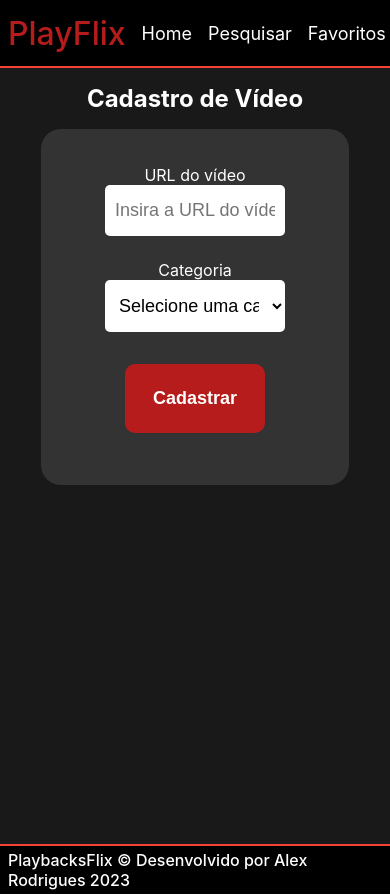
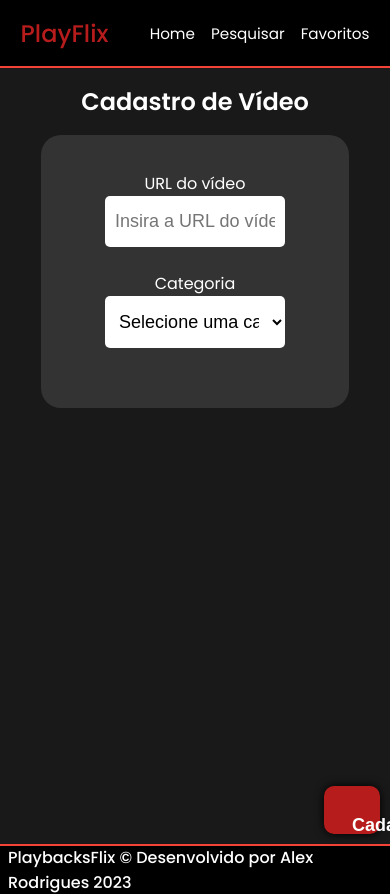
Before and after one commit to Alex-Rodriguess/AleFlix, a React (Create React App) app in the folder app-movies/: page /cadastre in a window 390 px wide. Built offline with nearby package versions, Linux system fonts and the light colour scheme.

Commit message:
botão scroll top button

```diff
--- a/app-movies/public/index.html
+++ b/app-movies/public/index.html
@@ -3,6 +3,9 @@
   <head>
     <meta charset="utf-8" />
     <link rel="icon" href="%PUBLIC_URL%/favicon.png" />
+    <link rel="preconnect" href="https://fonts.googleapis.com">
+<link rel="preconnect" href="https://fonts.gstatic.com" crossorigin>
+<link href="https://fonts.googleapis.com/css2?family=Poppins:wght@400;500;600&display=swap" rel="stylesheet">
     <meta name="viewport" content="width=device-width, initial-scale=1" />
     <meta name="theme-color" content="#000000" />
     <link
--- a/app-movies/src/Pages/Favorites/index.js
+++ b/app-movies/src/Pages/Favorites/index.js
@@ -4,6 +4,7 @@ import Footer from "../../componentes/Footer";
 import Container from "../../componentes/Container";
 import VideoList from "../../componentes/VideoList";
 import { useFavoriteContext } from "../../contexts/Favorites";
+import ScrollToTopButton from "../../componentes/ScrollToTopButton";
 
 function Favorites() {
 
@@ -11,11 +12,12 @@ function Favorites() {
 
   return (
     <>
+      <ScrollToTopButton />
       <Header />
         <Container>
             <section className={styles.favorites}>
                 <h2>Meus Favoritos</h2>
-                { <VideoList videos={favorite} emptyHeading="Sem Favoritos" /> }
+                { <VideoList videos={favorite} emptyHeading= "&#x1F614; Sem Favoritos &#x1F641;" /> }
             </section>
         </Container>
       <Footer />
--- a/app-movies/src/Pages/Home/index.js
+++ b/app-movies/src/Pages/Home/index.js
@@ -8,10 +8,12 @@ import Container from "../../componentes/Container";
 import Footer from "../../componentes/Footer";
 import Header from "../../componentes/Header";
 import Caroussel from "../../componentes/Caroussel";
+import ScrollToTopButton from "../../componentes/ScrollToTopButton";
 
 function Home() {
   return (
     <>
+      <ScrollToTopButton />
       <Header />
       <Banner image="home" />
       <Container>
--- a/app-movies/src/Pages/Search/index.js
+++ b/app-movies/src/Pages/Search/index.js
@@ -4,12 +4,14 @@ import Footer from "../../componentes/Footer";
 import Container from "../../componentes/Container";
 import SearchVideoList from "../../componentes/SearchVideoList";
 import videos from "../../json/dbvideos.json";
+import ScrollToTopButton from "../../componentes/ScrollToTopButton";
 
 
 
 function Search() {
     return(
         <>
+        <ScrollToTopButton />
         <Header />
         <Container>
         <section className={styles.search}>
--- a/app-movies/src/Pages/Watch/Watch.module.css
+++ b/app-movies/src/Pages/Watch/Watch.module.css
@@ -1,4 +1,11 @@
 .watch {
     padding-top: 84px;
+    min-height: 100vh;
+}
 
+@media (max-width: 1024px) {
+    iframe {
+        width: 100%;
+        aspect-ratio: 16/9;
+    }
 }
--- a/app-movies/src/Pages/Watch/index.js
+++ b/app-movies/src/Pages/Watch/index.js
@@ -5,6 +5,7 @@ import Footer from "../../componentes/Footer"
 import { useParams } from "react-router-dom";
 import videos from "../../json/dbvideos.json";
 import PageNotFound from "../PageNotFound/index"
+import ScrollToTopButton from "../../componentes/ScrollToTopButton";
 
 function Watch() {
     const parametros = useParams()
@@ -12,6 +13,7 @@ function Watch() {
     if(!video) { return <PageNotFound />}
     return(
         <>
+            <ScrollToTopButton />
             <Header />
             <Container>
                 <section className={styles.watch}>
--- a/app-movies/src/componentes/Header/Header.module.css
+++ b/app-movies/src/componentes/Header/Header.module.css
@@ -24,3 +24,20 @@
     font-size: 18px;
 
 }
+
+@media (max-width: 480px) {
+    .header span {
+        font-size: 1.5rem;
+    }
+
+    .header a {
+        font-size: 0.95rem;
+        padding-inline: 0.5rem;
+    }
+}
+
+@media (max-width: 380px) {
+    .header a {
+        font-size: 0.75rem;
+    }
+}
--- /dev/null
+++ b/app-movies/src/componentes/ScrollToTopButton/button.css
@@ -0,0 +1,17 @@
+button {
+    position: fixed;
+    bottom: 10px;
+    right: 10px;
+    z-index: 1000;
+    width: 30px;
+    height: 30px;
+    line-height: 30px;
+    border: 0;
+    border-radius: 50%;
+    background-color: #b77c1c90;
+    color: #fff;
+    font-size: 1rem;
+    font-weight: 600;
+    cursor: pointer;
+    box-shadow: 0 0 10px #000;
+}
--- /dev/null
+++ b/app-movies/src/componentes/ScrollToTopButton/index.js
@@ -0,0 +1,20 @@
+import "./button.css";
+
+function ScrollToTopButton() {
+
+    const handleClick = () => {
+        window.scrollTo({
+            top: 0,
+            behavior: 'smooth'
+        });
+    }
+
+    return (
+        <button onClick={handleClick}>
+            &#9650;
+        </button>
+
+    );
+}
+
+export default ScrollToTopButton;
--- a/app-movies/src/index.css
+++ b/app-movies/src/index.css
@@ -5,9 +5,7 @@
 }
 
 body {
-  font-family: -apple-system, BlinkMacSystemFont, 'Segoe UI', 'Roboto', 'Oxygen',
-    'Ubuntu', 'Cantarell', 'Fira Sans', 'Droid Sans', 'Helvetica Neue',
-    sans-serif;
+  font-family: 'poppins', sans-serif;
   -webkit-font-smoothing: antialiased;
   -moz-osx-font-smoothing: grayscale;
 }
```
